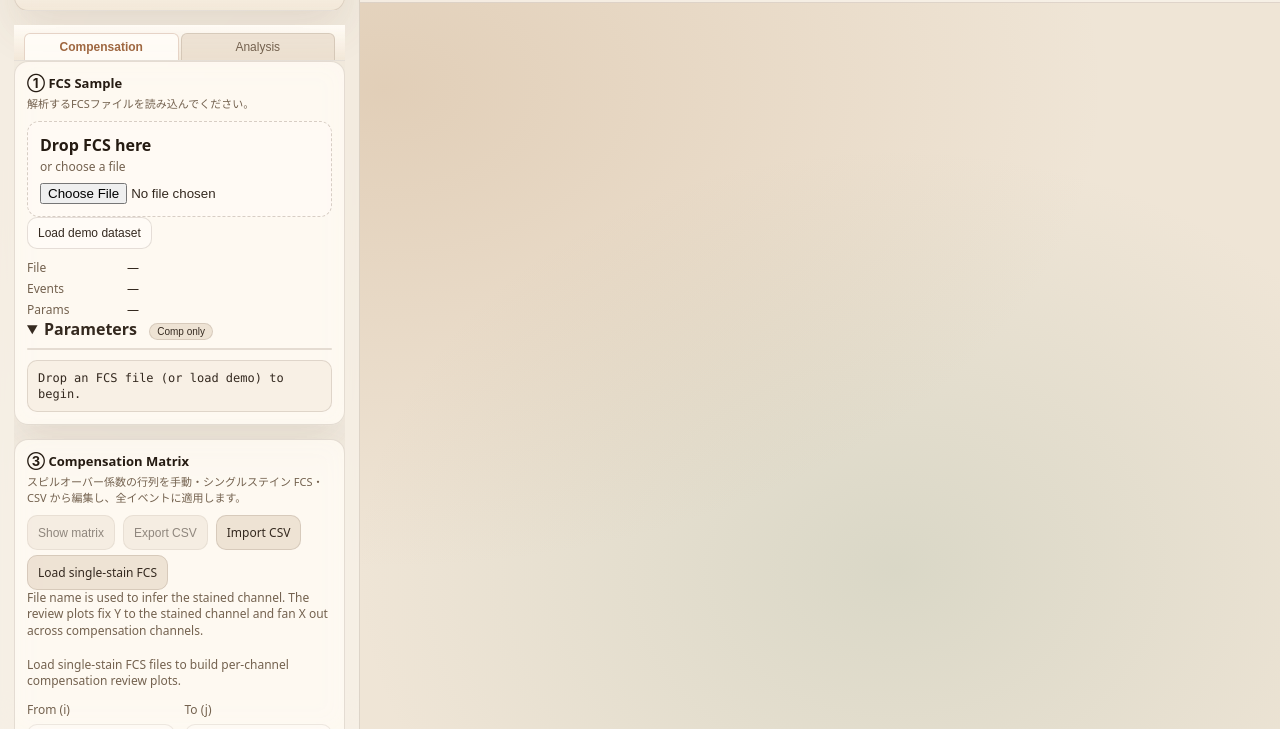
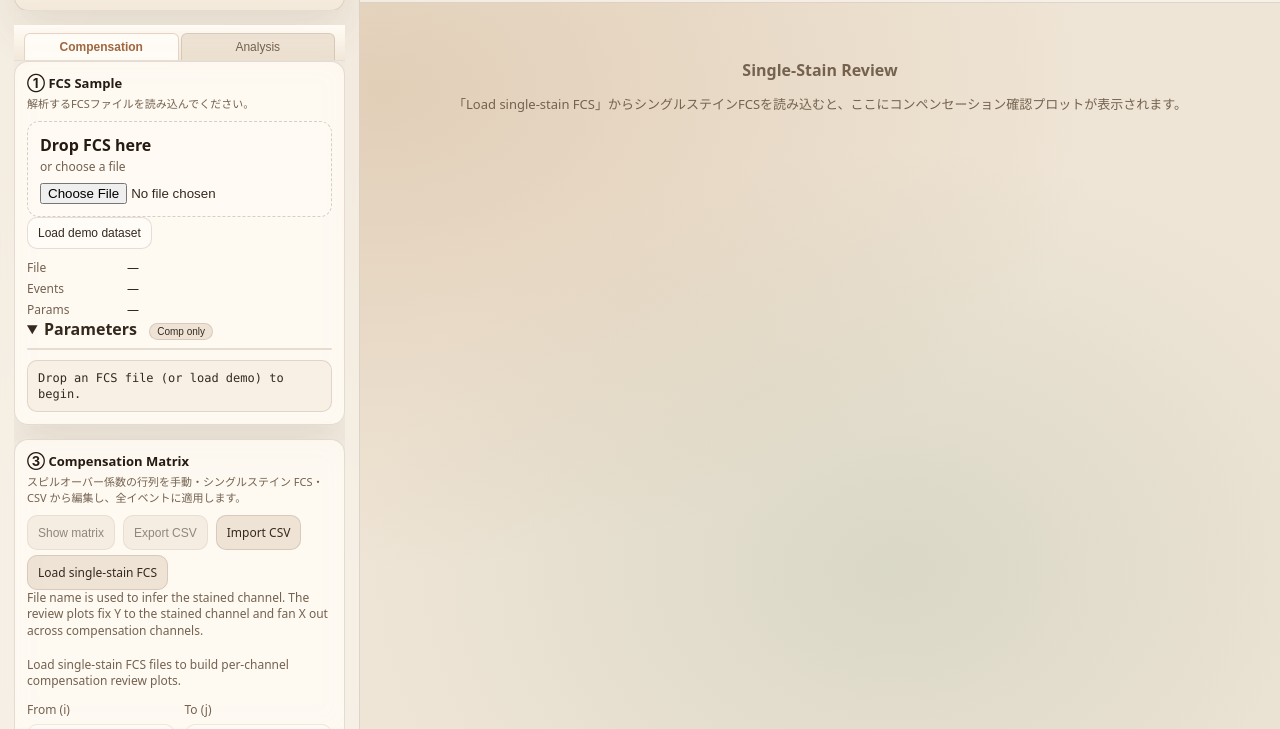
Before and after one commit to miiichiii/FCM-app, a website with bundled scripts: page web/index.html in a window 1280 px wide. Shown: the part 71-800 px from the top of the page. Built offline with nearby package versions, Linux system fonts and the light colour scheme.

Commit message:
fix: comp button always shows ⚡ Comp, add single-stain empty state hint

```diff
--- a/web/index.html
+++ b/web/index.html
@@ -191,6 +191,10 @@
             <div class="mono" id="statusText">Drop an FCS file to begin.</div>
           </div>
         </header>
+        <div id="singleStainEmptyHint" class="ss-empty-hint">
+          <p>Single-Stain Review</p>
+          <p>「Load single-stain FCS」からシングルステインFCSを読み込むと、ここにコンペンセーション確認プロットが表示されます。</p>
+        </div>
         <section id="singleStainSection" class="single-stain-section" hidden>
           <div class="single-stain-header">
             <div class="single-stain-title">Single-Stain Review</div>
--- a/web/src/main.js
+++ b/web/src/main.js
@@ -44,6 +44,7 @@ const applyStatusEl = document.getElementById("applyStatus");
 const singleStainInput = document.getElementById("singleStainInput");
 const singleStainListEl = document.getElementById("singleStainList");
 const singleStainSectionEl = document.getElementById("singleStainSection");
+const singleStainEmptyHintEl = document.getElementById("singleStainEmptyHint");
 const singleStainGridEl = document.getElementById("singleStainGrid");
 const singleStainSummaryEl = document.getElementById("singleStainSummary");
 const themeToggleBtn = document.getElementById("themeToggleBtn");
@@ -452,12 +453,14 @@ function refreshSingleStainReviewUI() {
 
   if (state.singleStain.samples.length === 0) {
     singleStainSectionEl.hidden = true;
+    if (singleStainEmptyHintEl) singleStainEmptyHintEl.hidden = false;
     singleStainSummaryEl.textContent = "Load single-stain FCS files to review compensation pairs.";
     singleStainGridEl.innerHTML = "";
     return;
   }
 
   singleStainSectionEl.hidden = false;
+  if (singleStainEmptyHintEl) singleStainEmptyHintEl.hidden = true;
   const sample = getActiveSingleStainSample();
   if (!sample) {
     singleStainSummaryEl.textContent = "Pick a single-stain file.";
--- a/web/src/modules/plotCard.js
+++ b/web/src/modules/plotCard.js
@@ -177,7 +177,6 @@ export function createPlotCard(state, plot, onActivate, { onApplyComp } = {}) {
   function setCompMode(enabled) {
     isCompMode = enabled;
     quickAdjustBtn.classList.toggle("active", enabled);
-    quickAdjustBtn.textContent = enabled ? "✓ Range" : "⚡ Comp";
     yRangeEl.hidden = enabled;
     yCompEl.hidden = !enabled;
     xRangeRow.hidden = enabled;
--- a/web/styles.css
+++ b/web/styles.css
@@ -1050,3 +1050,6 @@ canvas {
     grid-template-columns: 1fr 1fr;
   }
 }
+
+.ss-empty-hint { padding: 40px; text-align: center; color: var(--muted); font-size: 13px; }
+.ss-empty-hint p:first-child { font-size: 16px; font-weight: 600; margin-bottom: 8px; }
```
